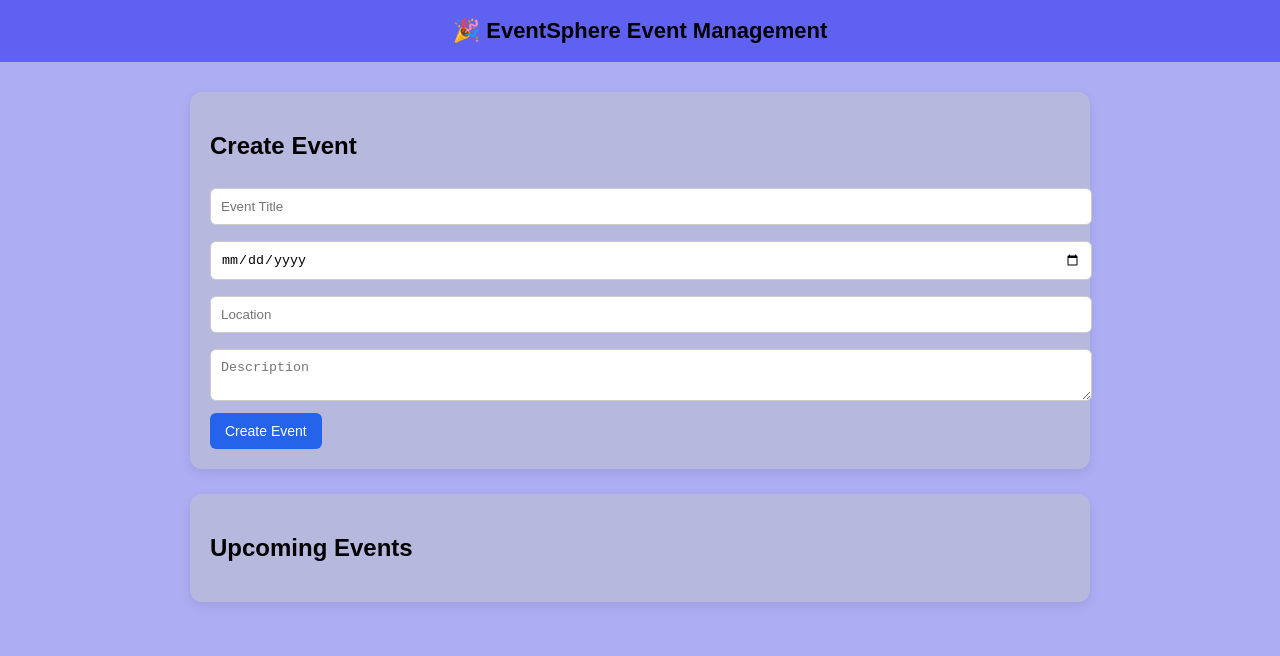
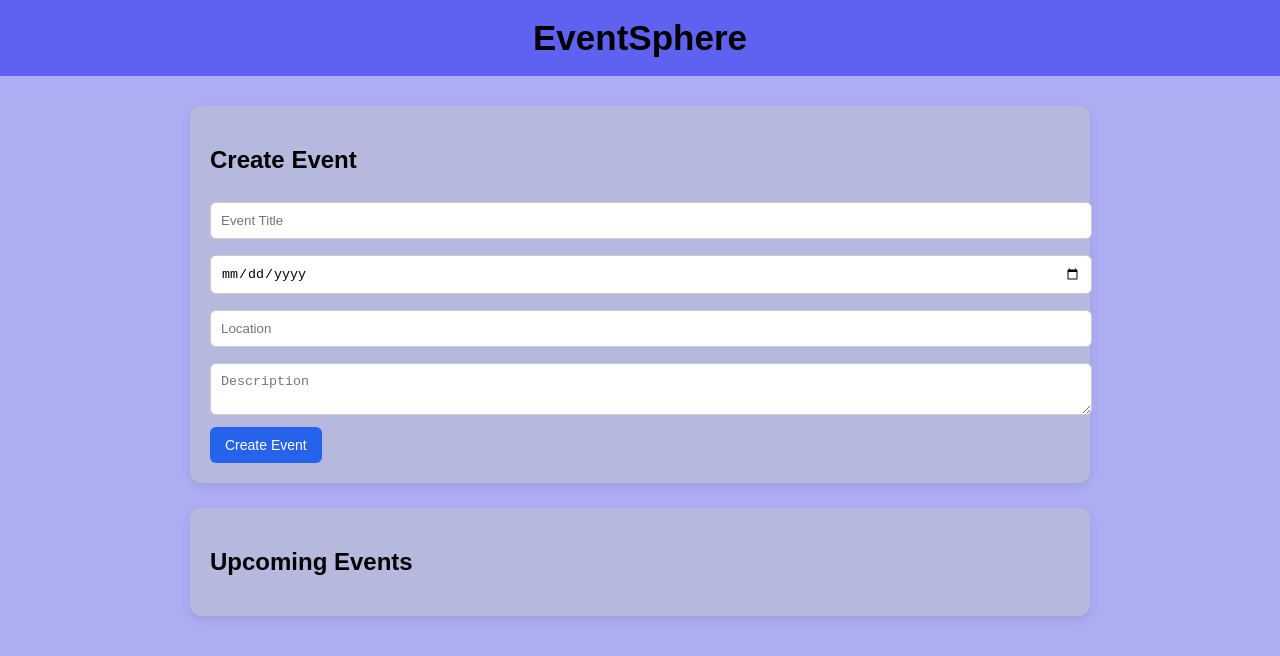
Before and after one commit to ramya0511/EventSphere, a plain HTML site: page frontend/index.html in a window 1280 px wide. Drawn offline with Linux system fonts and the light colour scheme; no server answers.

Commit message:
Navbar edit

```diff
--- a/frontend/index.html
+++ b/frontend/index.html
@@ -18,9 +18,10 @@
 background:#5f62f0;
 color:black;
 padding:18px;
-font-size:22px;
+font-size:35px;
 text-align:center;
 font-weight:bold;
+font-family: Arial, Helvetica, sans-serif;
 }
 
 .container{
@@ -90,7 +91,7 @@
 
 <body>
 
-<div class="navbar">🎉 EventSphere Event Management</div>
+<div class="navbar">EventSphere</div>
 
 <div class="container">
 
```
